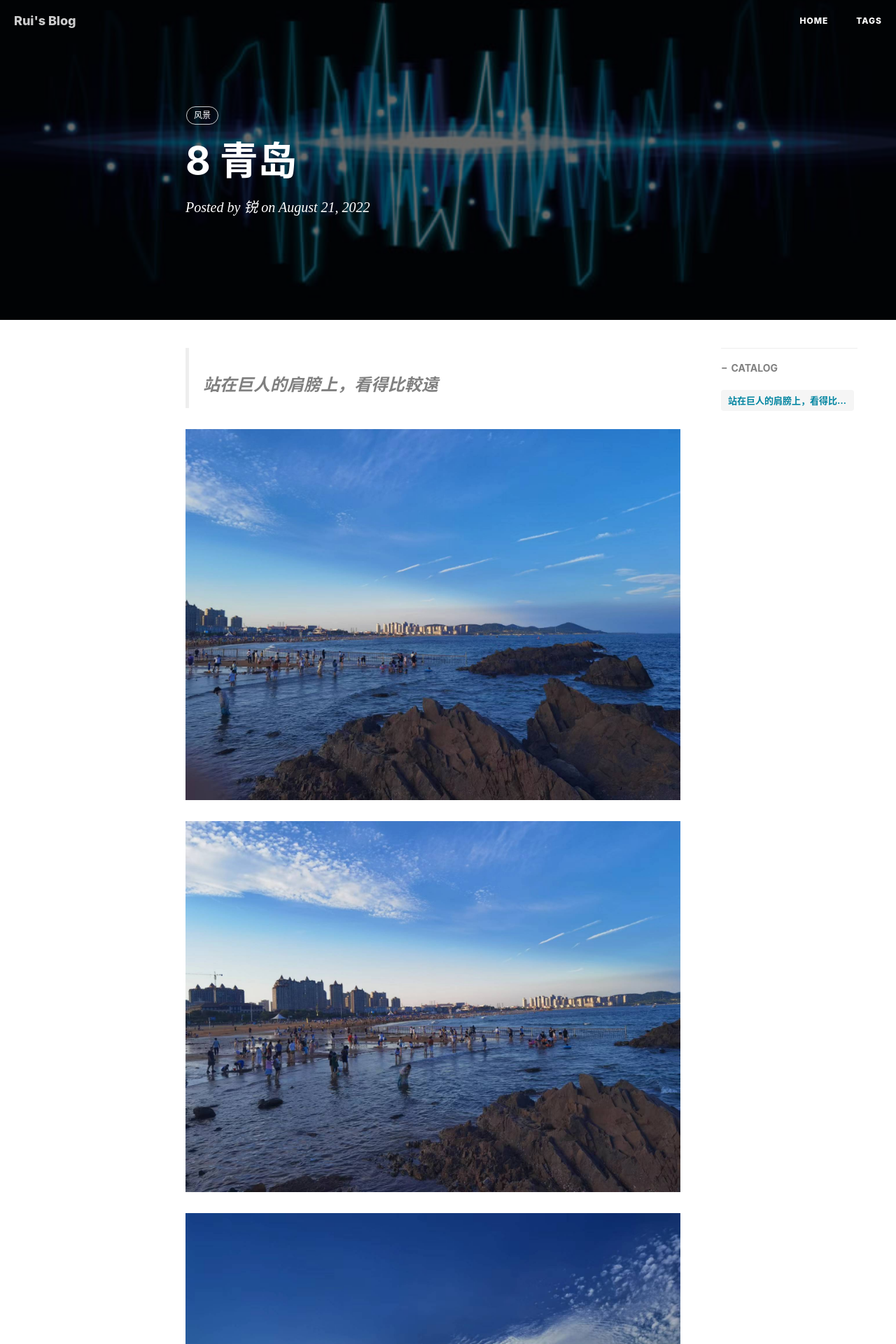
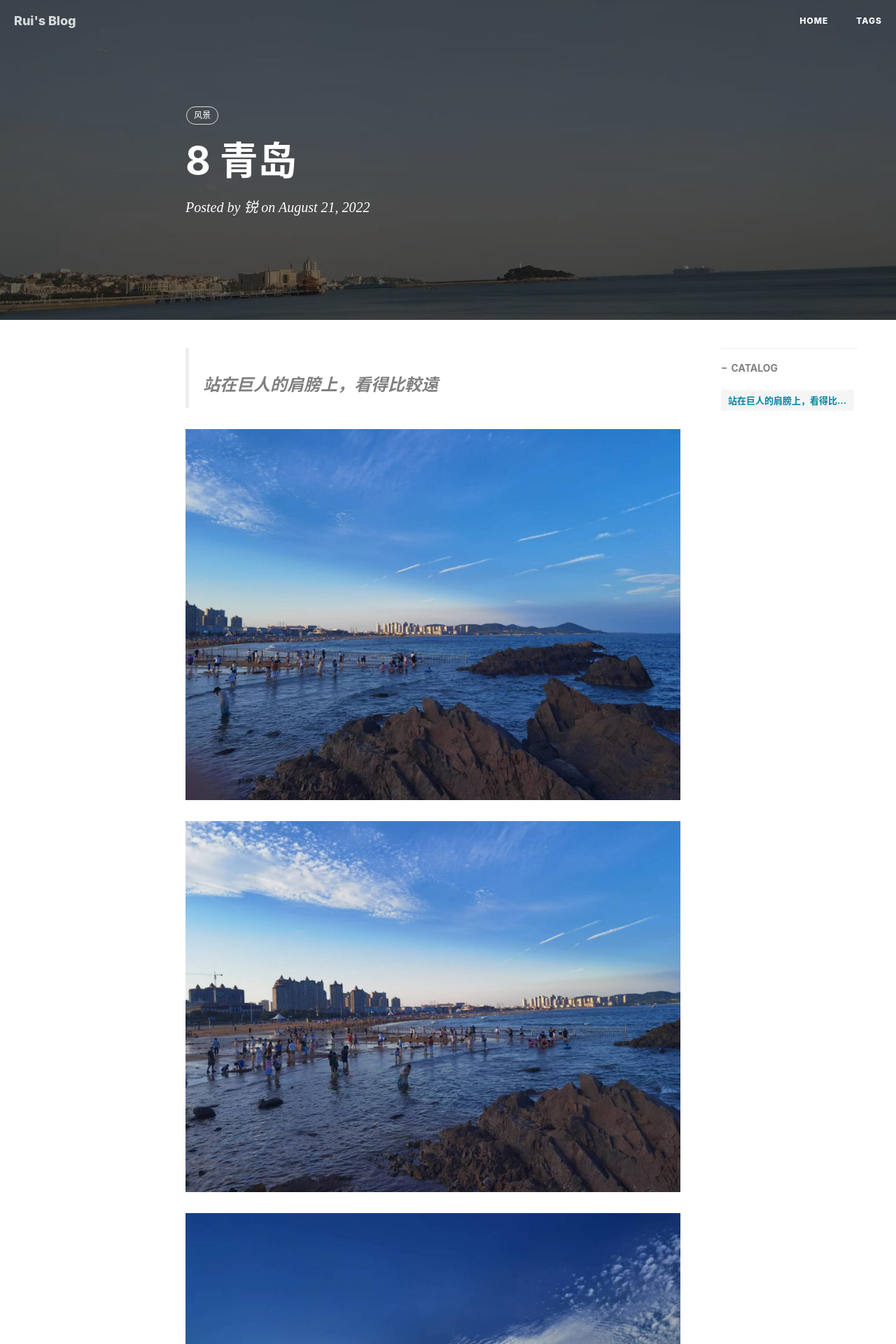
Before and after one commit to Fr3027/Fr3027.github.io, a Jekyll site: the page built from _posts/2022-08-21-qingdao-copy.md, in a window 1280 px wide. Shown: the top 1920 px of the page at 70% size. Built offline with Jekyll 4.4.1, drawn with Linux system fonts in a browser that asks for light colours; nearby versions of some CDN libraries; comment, search, counter and statistics services are not loaded.

Commit message:
update cover

```diff
--- a/_posts/2022-08-21-qingdao-copy.md
+++ b/_posts/2022-08-21-qingdao-copy.md
@@ -3,7 +3,7 @@ layout:     post
 title:      "8 青岛"
 subtitle:   ""
 author:     "锐"
-header-img: "img/algorithm/bg.jpg"
+header-img: "img/qingdao/WechatIMG120.jpeg"
 header-mask:  0.58
 catalog: true
 tags:
```
Also changed, not shown: img/qingdao/WechatIMG120.jpeg (added).
